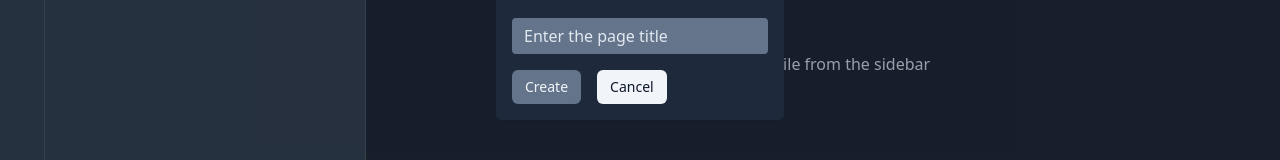
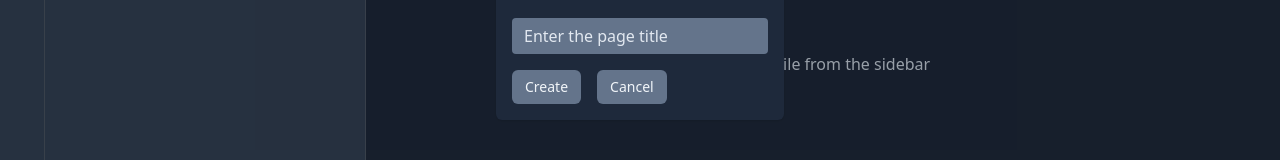
Before and after one commit to Ladav/dot-exe, a React (Vite) app in the folder client/: page / in a window 1280 px wide. Both pictures are taken after a click on the button 171 px from the left and 72 px from the top of the page. Shown: the part 359-519 px from the top of the page. Built offline with nearby package versions, Linux system fonts and the light colour scheme; no server answers.

Commit message:
feat: :art: add custom "button" component that can handle loading animation

```diff
--- /dev/null
+++ b/client/src/components/button/button.tsx
@@ -0,0 +1,16 @@
+import { type DetailedHTMLProps, type ButtonHTMLAttributes } from 'react'
+import clsx from 'clsx'
+import { TbLoader } from 'react-icons/tb'
+
+export interface ButtonProps extends DetailedHTMLProps<ButtonHTMLAttributes<HTMLButtonElement>, HTMLButtonElement> {
+  isLoading?: boolean
+}
+
+export default function Button({ isLoading, children, disabled, ...rest }: ButtonProps) {
+  return (
+    <button disabled={isLoading || disabled} {...rest}>
+      <TbLoader className={clsx('animate-spin h-full text-slate-50 my-auto', isLoading ? '' : 'hidden')} />
+      <span className={clsx(isLoading && 'ml-2')}>{children}</span>
+    </button>
+  )
+}
--- /dev/null
+++ b/client/src/components/button/index.ts
@@ -0,0 +1 @@
+export { default as Button } from './button'
--- a/client/src/components/create-page/create-page.tsx
+++ b/client/src/components/create-page/create-page.tsx
@@ -2,6 +2,10 @@ import React, { Fragment, useCallback, useState } from 'react'
 import { useMutation } from 'react-query'
 import { Dialog, Transition } from '@headlessui/react'
 import { createPage } from '../../queries/page.queries'
+import { queryClient } from '../../constants/client'
+import { TbLoader } from 'react-icons/tb'
+import clsx from 'clsx'
+import { Button } from '../button'
 
 export interface CreatePageProps {
   trigger: React.ReactElement
@@ -12,14 +16,15 @@ export default function CreatePage({ trigger }: CreatePageProps) {
   const [titleInput, setTitleInput] = useState('')
   const createPageM = useMutation(createPage, {
     onSuccess: () => {
+      setTitleInput('')
       setIsOpen(false)
+      queryClient.invalidateQueries(['page-list'])
     },
   })
 
   const onCreate = useCallback(
     (title: string) => {
       createPageM.mutate({ content: '', title })
-      setTitleInput('')
     },
     [createPageM],
   )
@@ -67,23 +72,24 @@ export default function CreatePage({ trigger }: CreatePageProps) {
                       }}
                     />
 
-                    <button
-                      type="button"
-                      className="primary-btn mr-4"
-                      disabled={createPageM.isLoading}
+                    <Button
+                      className={clsx(
+                        'primary-btn mr-4 translate transition-all duration-150',
+                        createPageM.isLoading && 'hover:cursor-none',
+                      )}
+                      isLoading={createPageM.isLoading}
                       onClick={() => onCreate(titleInput)}
                     >
-                      Create
-                    </button>
+                      <span className={clsx(createPageM.isLoading && 'ml-2')}>Create</span>
+                    </Button>
 
-                    <button
-                      type="button"
-                      className="secondary-btn"
+                    <Button
+                      className={clsx('primary-btn', createPageM.isLoading && 'hover:cursor-none')}
                       disabled={createPageM.isLoading}
                       onClick={() => setIsOpen(false)}
                     >
                       Cancel
-                    </button>
+                    </Button>
                   </Dialog.Panel>
                 </Transition.Child>
               </div>
--- a/client/src/components/page-list/page-list.tsx
+++ b/client/src/components/page-list/page-list.tsx
@@ -51,7 +51,7 @@ export default function PageList() {
       {useMemo(() => {
         if (pagesQ.status === 'loading') {
           return [...range(0, 2)].map((idx) => (
-            <li key={idx} className="!justify-start !px-2 text-sm !py-0.5">
+            <li key={idx} className="icon-container !justify-start !px-2 text-sm !py-0.5">
               ...
             </li>
           ))
```
